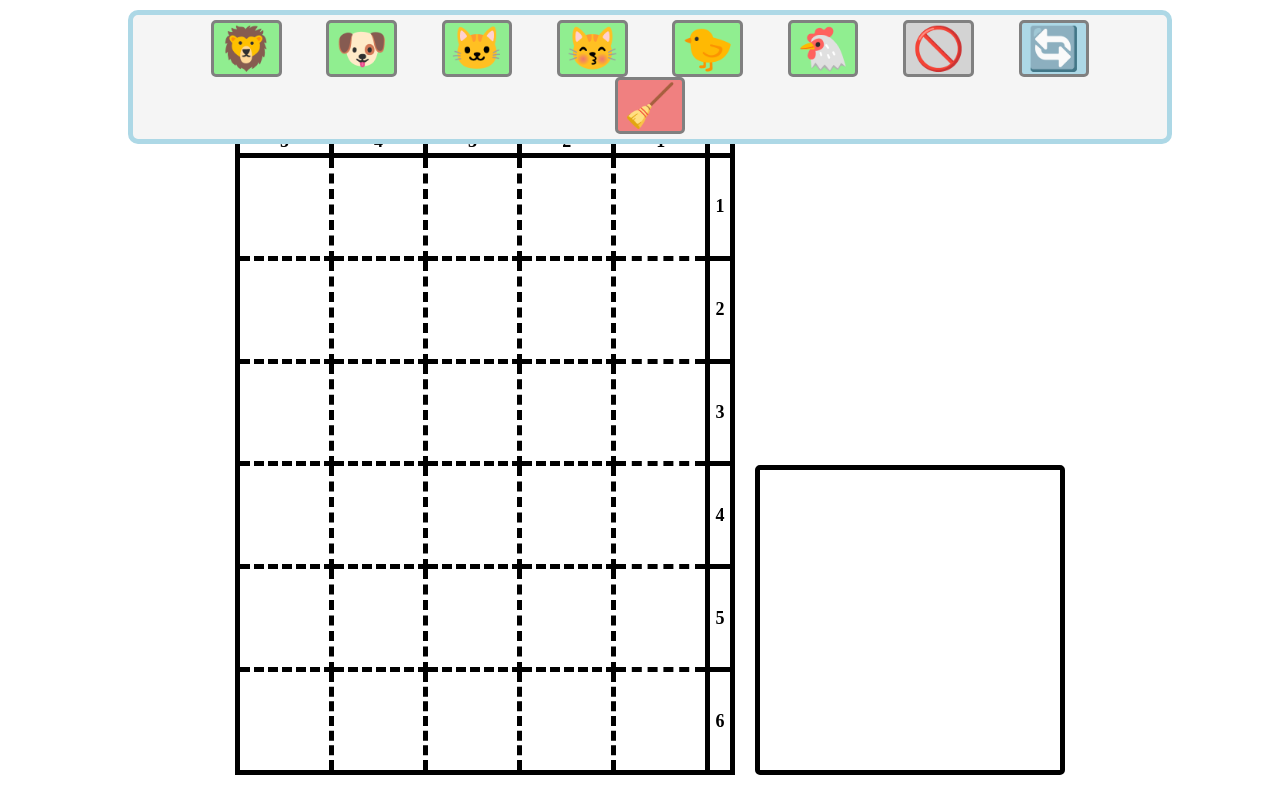
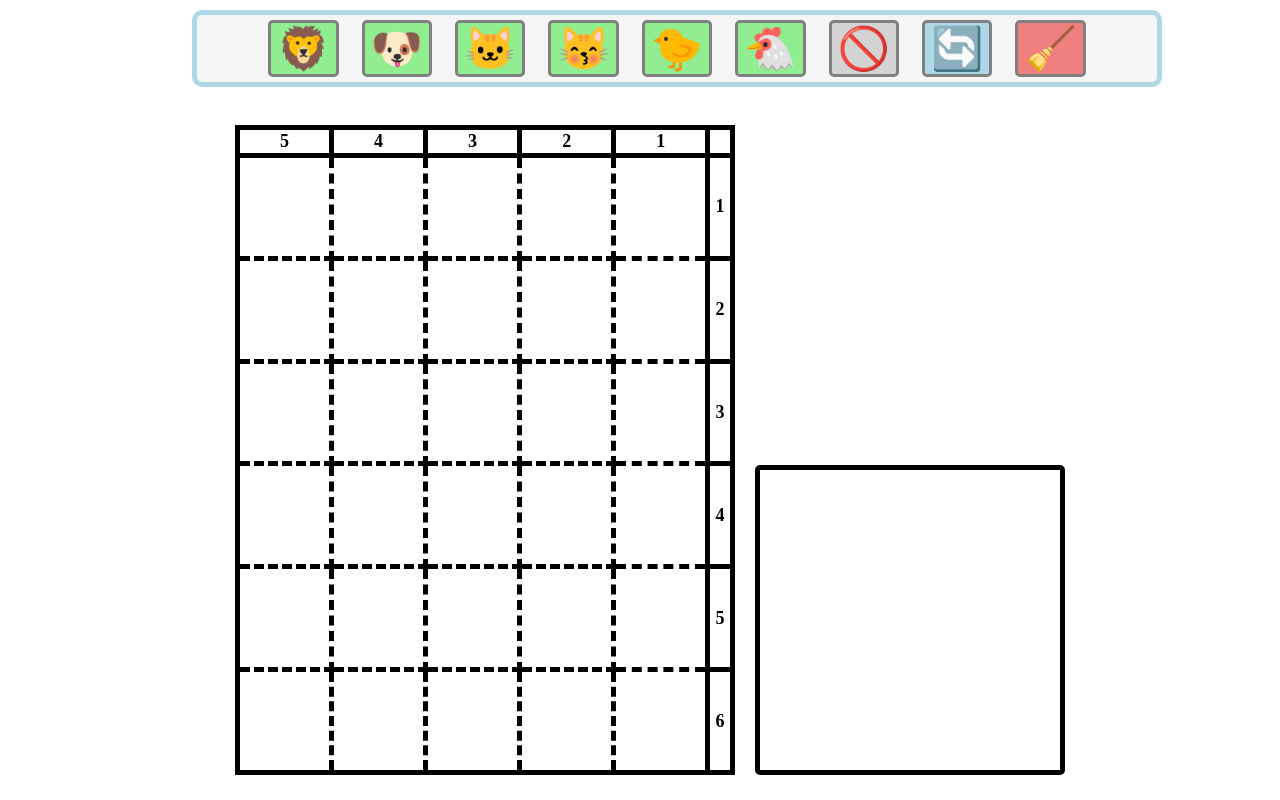
Before and after one commit to vmsimone/tsume-builder, a plain HTML site: page index.html in a window 1280 px wide. Drawn offline with nearby package versions, Linux system fonts and the light colour scheme.

Commit message:
css updates

```diff
--- a/main.css
+++ b/main.css
@@ -15,10 +15,12 @@ main {
 }
 
 .tools {
+    position: fixed;
     top: 10px;
-    position: fixed;
-    margin: 0 auto;
+    left: 15vw;
+    margin: 0;
     width: 80%;
+    max-width: 950px;
     border: 5px solid lightblue;
     border-radius: 10px;
     background: whitesmoke;
@@ -34,7 +36,7 @@ button {
     border: 3px solid gray;
     border-radius: 5px;
     background-color: lightgreen;
-    margin: 0 2% 0 2%;
+    margin: 0 1% 0 1%;
 }
 
 button:hover,
@@ -178,7 +180,14 @@ td:focus {
     background-color: lightgray;
 }
 
-@media only screen and (max-width: 940px) {
+@media only screen and (max-width: 1088px) {
+    .tools {
+        width: 95%;
+        left: 5px;
+    }
+}
+
+@media only screen and (max-width: 960px) {
     .tools {
         left: 10px;
         width: 75px;
```
